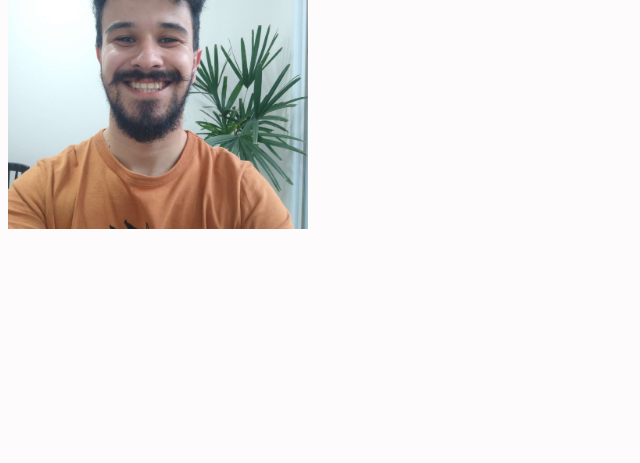
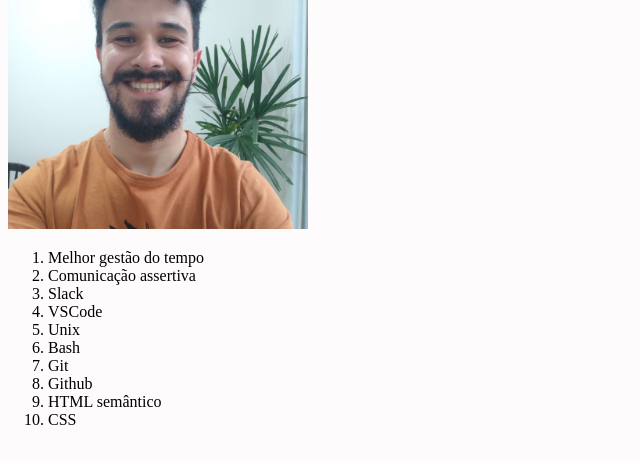
Before and after one commit to Leo02452/lessons-learned, a website: page index.html in a window 1280 px wide. Shown: the part 79-542 px from the top of the page, without its empty margins (0-640 px from the left). Drawn offline with Linux system fonts and the light colour scheme.

Commit message:
Requisito 4 feito*

```diff
--- a/index.html
+++ b/index.html
@@ -13,6 +13,17 @@
         <h1 id="titulo">Lições aprendidas na Trybe</h1>
     </header>
     <img id="minha_foto" src="images/foto_perfil.jpg" alt="foto de Leo Araujo">
-
+    <ol id="licoes_aprendidas">
+        <li>Melhor gestão do tempo</li>
+        <li>Comunicação assertiva</li>
+        <li>Slack</li>
+        <li>VSCode</li>
+        <li>Unix</li>
+        <li>Bash</li>
+        <li>Git</li>
+        <li>Github</li>
+        <li>HTML semântico</li>
+        <li>CSS</li>
+    </ol>
 </body>
 </html>
```
